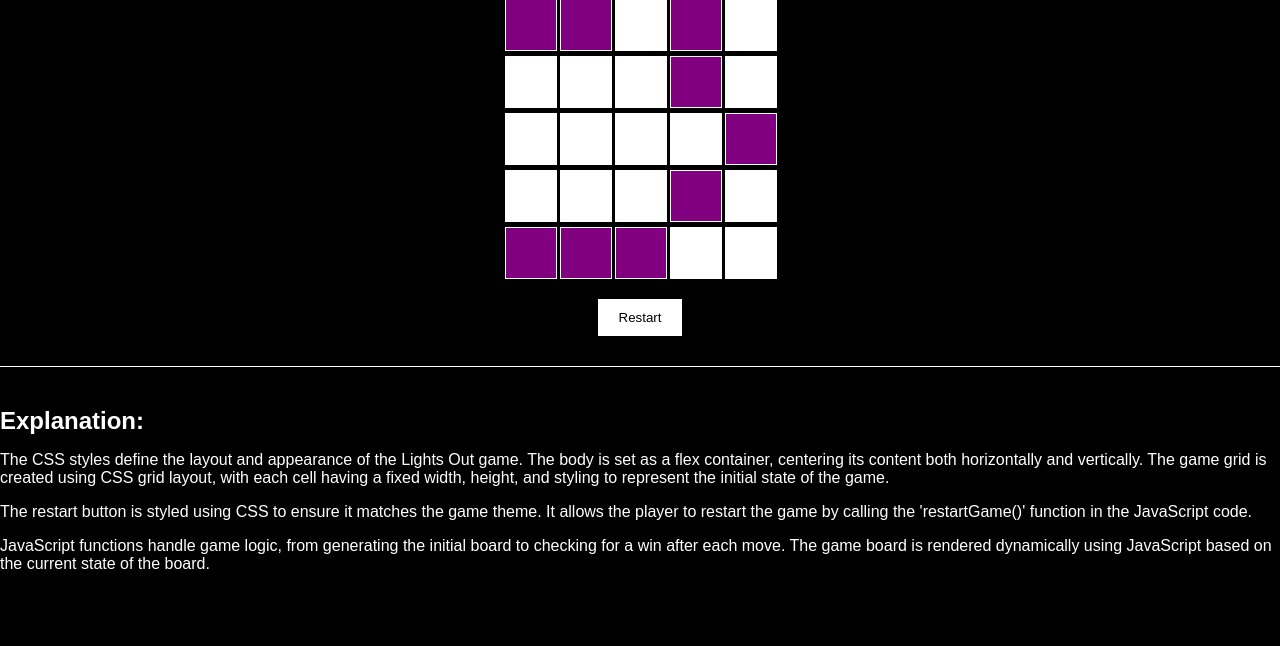
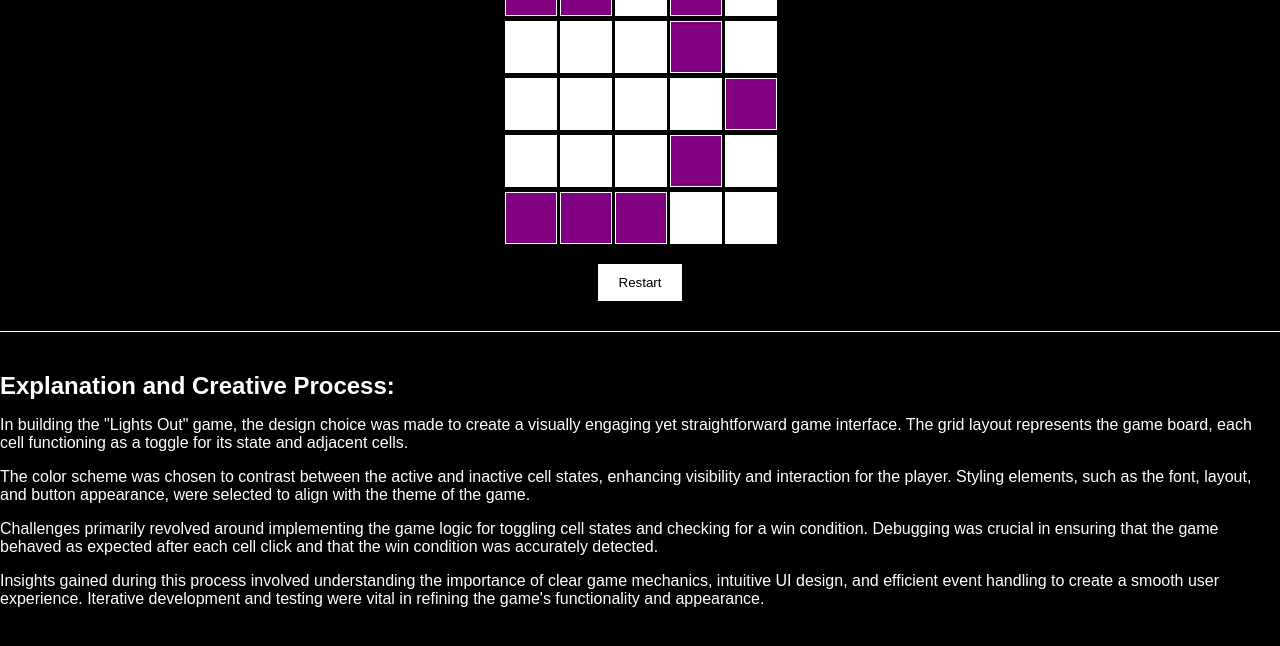
Before and after one commit to dmaithili82/Games, a website: page cs212/final.html in a window 1280 px wide. Shown: the part 146-792 px from the top of the page. Drawn offline with Linux system fonts and the light colour scheme.

Commit message:
Update final.html

```diff
--- a/cs212/final.html
+++ b/cs212/final.html
@@ -133,17 +133,20 @@
   }
 </script>
 
-<!-- Addendum explaining the code -->
+<!-- Addendum explaining the code and creative process -->
 <div class="addendum">
-  <h2>Explanation:</h2>
+  <h2>Explanation and Creative Process:</h2>
   <p>
-    The CSS styles define the layout and appearance of the Lights Out game. The body is set as a flex container, centering its content both horizontally and vertically. The game grid is created using CSS grid layout, with each cell having a fixed width, height, and styling to represent the initial state of the game.
+    In building the "Lights Out" game, the design choice was made to create a visually engaging yet straightforward game interface. The grid layout represents the game board, each cell functioning as a toggle for its state and adjacent cells.
   </p>
   <p>
-    The restart button is styled using CSS to ensure it matches the game theme. It allows the player to restart the game by calling the 'restartGame()' function in the JavaScript code.
+    The color scheme was chosen to contrast between the active and inactive cell states, enhancing visibility and interaction for the player. Styling elements, such as the font, layout, and button appearance, were selected to align with the theme of the game.
   </p>
   <p>
-    JavaScript functions handle game logic, from generating the initial board to checking for a win after each move. The game board is rendered dynamically using JavaScript based on the current state of the board.
+    Challenges primarily revolved around implementing the game logic for toggling cell states and checking for a win condition. Debugging was crucial in ensuring that the game behaved as expected after each cell click and that the win condition was accurately detected.
+  </p>
+  <p>
+    Insights gained during this process involved understanding the importance of clear game mechanics, intuitive UI design, and efficient event handling to create a smooth user experience. Iterative development and testing were vital in refining the game's functionality and appearance.
   </p>
 </div>
 
```
